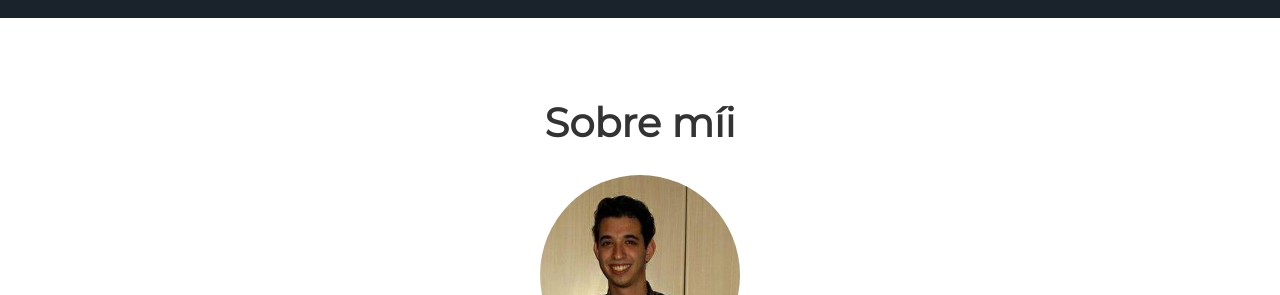
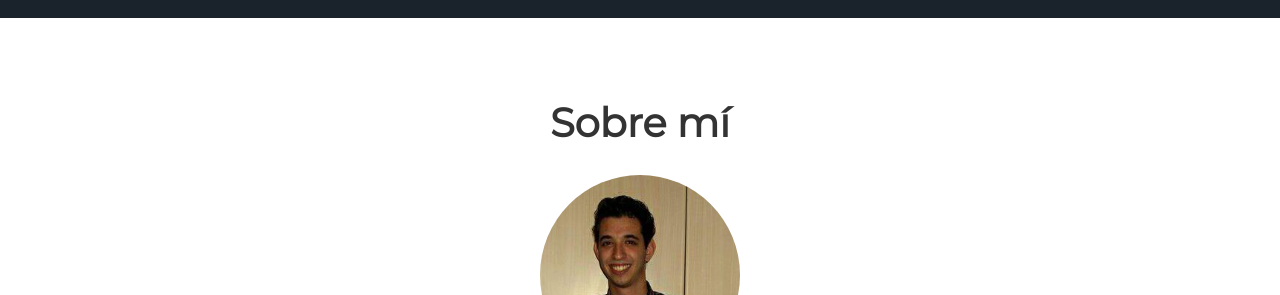
Before and after one commit to sialed/sialed.github.io, a Jekyll site: the page built from index.html, in a window 1280 px wide. Shown: the part 882-1177 px from the top of the page. Built offline with Jekyll 4.4.1, drawn with Linux system fonts in a browser that asks for light colours.

Commit message:
correccion de errores

```diff
--- a/_includes/about.html
+++ b/_includes/about.html
@@ -1,5 +1,5 @@
  <div class="user-details">
-  <h1> Sobre míi </h1>
+  <h1> Sobre mí </h1>
   <img class="avatar" src="\assets\img\bio-photo.jpg" alt="bio-photo">
   <p> {{site.user_description}} </p>
 </div>
```
